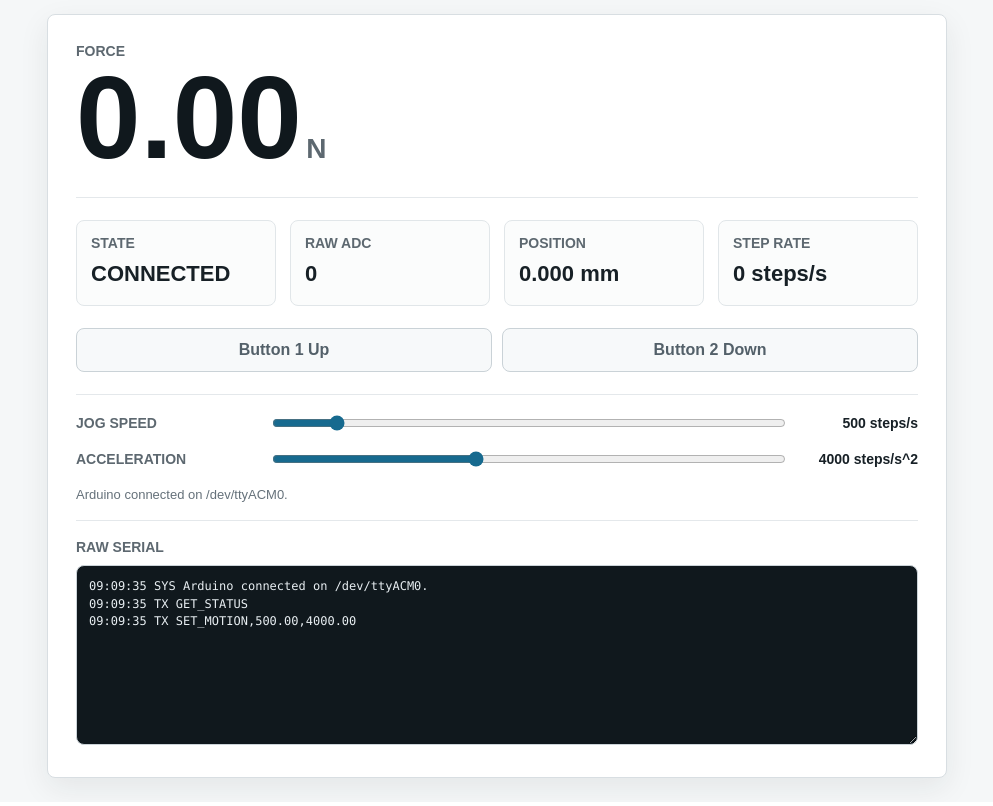
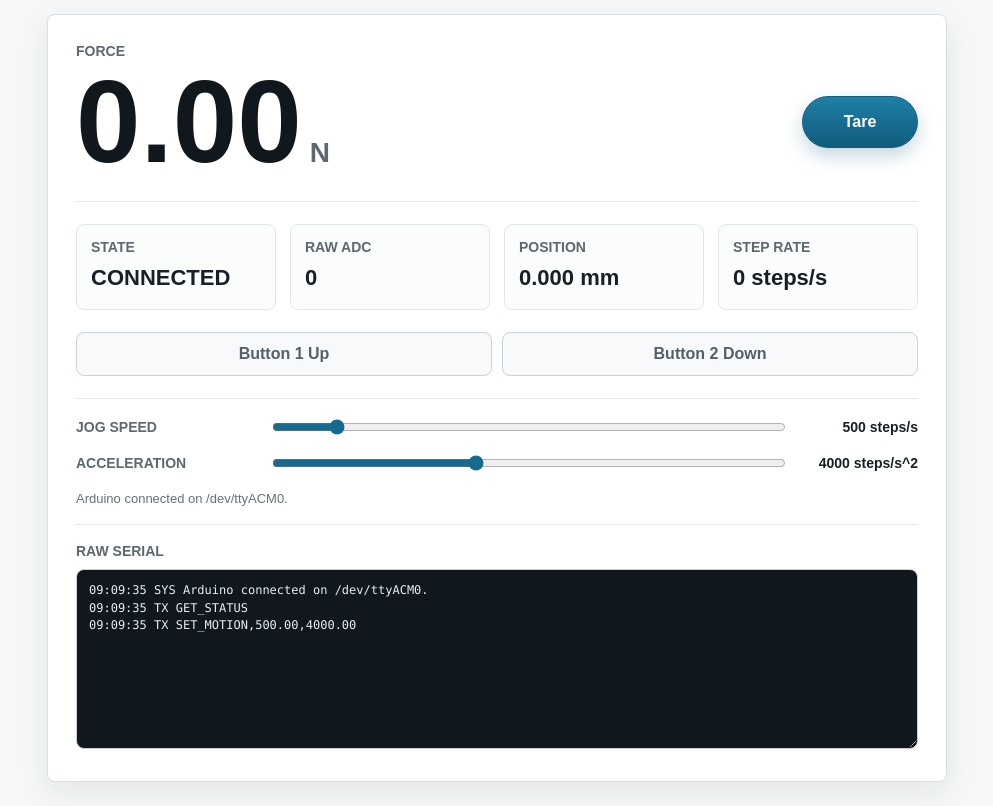
Before and after one commit to tporyzala/tensile-tester, a FastAPI app: page / in a window 1280 px wide. Shown: the part 56-862 px from the top of the page, without its empty margins (143-1136 px from the left). Run offline with FastAPI, Linux system fonts and the light colour scheme.

Commit message:
tare
button formatting

bug fix

```diff
--- a/src/app/main.py
+++ b/src/app/main.py
@@ -30,6 +30,9 @@ MOTION_ACCELERATION_DEFAULT = 4000.0
 MOTION_ACK_TIMEOUT_S = 2.0
 MOTION_COMMAND_ATTEMPTS = 3
 MOTION_RETRY_DELAY_S = 0.1
+TARE_ACK_TIMEOUT_S = 4.0
+TARE_COMMAND_ATTEMPTS = 3
+TARE_RETRY_DELAY_S = 0.1
 
 
 @dataclass(slots=True)
@@ -72,7 +75,15 @@ class MachinePayload:
     acceleration_steps_s2: float | None
 
 
-class MotionCommandError(RuntimeError):
+class MachineCommandError(RuntimeError):
+    pass
+
+
+class MotionCommandError(MachineCommandError):
+    pass
+
+
+class TareCommandError(MachineCommandError):
     pass
 
 
@@ -108,11 +119,14 @@ class SerialMonitor:
         self._task: asyncio.Task[None] | None = None
         self._stopped = asyncio.Event()
         self._write_lock = asyncio.Lock()
+        self._command_lock = asyncio.Lock()
         self._motion_lock = asyncio.Lock()
         self._motion_pending_until = 0.0
         self._motion_expected: tuple[float, float] | None = None
         self._motion_ack_future: asyncio.Future[tuple[float,
                                                       float]] | None = None
+        self._tare_pending_until = 0.0
+        self._tare_ack_future: asyncio.Future[None] | None = None
 
     async def start(self) -> None:
         self._stopped.clear()
@@ -146,7 +160,7 @@ class SerialMonitor:
             await asyncio.to_thread(write_and_flush)
 
     async def set_motion_settings(self, speed_steps_s: float, acceleration_steps_s2: float) -> tuple[float, float]:
-        async with self._motion_lock:
+        async with self._command_lock, self._motion_lock:
             # Treat each speed/acceleration update as a transaction that must be acknowledged.
             self.snapshot.jog_speed_steps_s = speed_steps_s
             self.snapshot.acceleration_steps_s2 = acceleration_steps_s2
@@ -162,6 +176,19 @@ class SerialMonitor:
                     "Arduino is disconnected; motion settings were not delivered.")
 
             return await self._send_motion_with_retries(speed_steps_s, acceleration_steps_s2)
+
+    async def tare_load(self) -> None:
+        async with self._command_lock:
+            # The Arduino owns the tare so future telemetry is truly zeroed at the controller.
+            self.snapshot.last_message = "Sending tare command."
+            self._tare_pending_until = time.monotonic() + TARE_ACK_TIMEOUT_S + 1.0
+            if self._serial is None:
+                self._log_serial(
+                    "SYS", "Not sent: ZERO_LOAD; Arduino is disconnected.")
+                raise TareCommandError(
+                    "Arduino is disconnected; tare command was not delivered.")
+
+            await self._send_tare_with_retries()
 
     async def _send_motion_with_retries(
         self,
@@ -213,6 +240,48 @@ class SerialMonitor:
         if self._motion_ack_future is ack_future:
             self._motion_ack_future = None
             self._motion_expected = None
+
+    async def _send_tare_with_retries(self) -> None:
+        last_error: Exception | None = None
+        for attempt in range(1, TARE_COMMAND_ATTEMPTS + 1):
+            try:
+                await self._send_tare_attempt()
+                return
+            except TimeoutError as exc:
+                last_error = exc
+                message = "Arduino did not acknowledge ZERO_LOAD before the timeout."
+            except TareCommandError as exc:
+                last_error = exc
+                message = str(exc)
+
+            if attempt < TARE_COMMAND_ATTEMPTS:
+                retry_message = (
+                    f"{message} Retrying ZERO_LOAD "
+                    f"({attempt + 1}/{TARE_COMMAND_ATTEMPTS})."
+                )
+                self.snapshot.last_message = retry_message
+                self._log_serial("SYS", retry_message)
+                await asyncio.sleep(TARE_RETRY_DELAY_S)
+
+        final_message = f"Arduino did not confirm ZERO_LOAD after {TARE_COMMAND_ATTEMPTS} attempts."
+        self.snapshot.last_message = final_message
+        self._log_serial("SYS", final_message)
+        raise TareCommandError(final_message) from last_error
+
+    async def _send_tare_attempt(self) -> None:
+        loop = asyncio.get_running_loop()
+        ack_future: asyncio.Future[None] = loop.create_future()
+        # The future is completed when the serial reader sees ACK,ZERO_LOAD.
+        self._tare_ack_future = ack_future
+        try:
+            await self.send("ZERO_LOAD")
+            await asyncio.wait_for(ack_future, timeout=TARE_ACK_TIMEOUT_S)
+        finally:
+            self._clear_tare_ack_state(ack_future)
+
+    def _clear_tare_ack_state(self, ack_future: asyncio.Future[None]) -> None:
+        if self._tare_ack_future is ack_future:
+            self._tare_ack_future = None
 
     async def _run(self) -> None:
         while not self._stopped.is_set():
@@ -333,22 +402,36 @@ class SerialMonitor:
                 )
             except ValueError:
                 self.snapshot.last_message = ",".join(parts)
+        elif command == "ZERO_LOAD":
+            self._tare_pending_until = 0.0
+            self.snapshot.force_n = 0.0
+            self.snapshot.last_message = "Load reading tared."
+            self._complete_tare_ack()
         else:
             self.snapshot.last_message = ",".join(parts)
         self.snapshot.updated_at = time.time()
 
     def _apply_error(self, parts: list[str]) -> None:
         message = ",".join(parts)
-        if parts[1].upper() == "UNKNOWN_COMMAND" and time.monotonic() < self._motion_pending_until:
+        motion_pending = self._motion_ack_future is not None and not self._motion_ack_future.done()
+        tare_pending = self._tare_ack_future is not None and not self._tare_ack_future.done()
+        if parts[1].upper() == "UNKNOWN_COMMAND" and (
+            time.monotonic() < self._motion_pending_until
+            or time.monotonic() < self._tare_pending_until
+        ):
             token = parts[2] if len(parts) >= 3 else ""
-            if token == "SET_MOTION":
+            if token == "SET_MOTION" and motion_pending:
                 message = "Arduino rejected SET_MOTION. Reflash the latest firmware."
+            elif token == "ZERO_LOAD" and tare_pending:
+                message = "Arduino rejected ZERO_LOAD. Reflash the latest firmware."
             elif token:
                 message = f"Arduino received an unknown or partial command token: {token}."
             else:
-                message = "Arduino received an unknown command while SET_MOTION was pending."
-        if self._motion_ack_future is not None and not self._motion_ack_future.done():
+                message = "Arduino received an unknown command while a command was pending."
+        if motion_pending:
             self._motion_ack_future.set_exception(MotionCommandError(message))
+        if tare_pending:
+            self._tare_ack_future.set_exception(TareCommandError(message))
         self.snapshot.last_message = message
         self.snapshot.updated_at = time.time()
 
@@ -393,6 +476,11 @@ class SerialMonitor:
                     f"{confirmed_speed:.0f} steps/s, {confirmed_acceleration:.0f} steps/s^2."
                 )
             )
+
+    def _complete_tare_ack(self) -> None:
+        if self._tare_ack_future is None or self._tare_ack_future.done():
+            return
+        self._tare_ack_future.set_result(None)
 
 
 config = AppConfig()
@@ -449,6 +537,17 @@ async def set_motion(request: Request) -> JSONResponse:
     return JSONResponse(data)
 
 
+@app.post("/api/tare")
+async def tare(request: Request) -> JSONResponse:
+    try:
+        await request.app.state.monitor.tare_load()
+    except TareCommandError as exc:
+        raise HTTPException(status_code=504, detail=str(exc)) from exc
+    data = request.app.state.monitor.public_snapshot()
+    data["tare_confirmed"] = True
+    return JSONResponse(data)
+
+
 @app.get("/health")
 async def health(request: Request) -> dict[str, object]:
     data = request.app.state.monitor.public_snapshot()
--- a/src/app/static/app.js
+++ b/src/app/static/app.js
@@ -3,6 +3,9 @@ let motionControlsActive = false;
 let motionLocalUntil = 0;
 let lastMotionSent = "";
 let serialAutoScroll = true;
+let tareInFlight = false;
+let lastConnected = false;
+let messageHoldUntil = 0;
 
 function number(value, digits) {
   const parsed = Number(value);
@@ -13,9 +16,21 @@ function setActive(id, active) {
   $(id).classList.toggle("active", Boolean(active));
 }
 
+function setMessage(text, holdMs = 0) {
+  $("message").textContent = text || "";
+  messageHoldUntil = holdMs > 0 ? Date.now() + holdMs : 0;
+}
+
 function updateMotionLabels() {
   $("speed-value").textContent = `${Number($("speed-slider").value).toFixed(0)} steps/s`;
   $("acceleration-value").textContent = `${Number($("acceleration-slider").value).toFixed(0)} steps/s^2`;
+}
+
+function updateTareButton() {
+  const button = $("tare-button");
+  button.disabled = tareInFlight;
+  button.textContent = tareInFlight ? "Taring" : "Tare";
+  button.classList.toggle("disconnected", !lastConnected);
 }
 
 function syncMotionControls(data) {
@@ -74,11 +89,43 @@ async function sendMotionUpdate() {
       } catch (_) {
       }
       lastMotionSent = "";
-      $("message").textContent = `Motion setting error: ${detail}`;
+      setMessage(`Motion setting error: ${detail}`, 5000);
     }
   } catch (error) {
     lastMotionSent = "";
-    $("message").textContent = `Motion setting error: ${error}`;
+    setMessage(`Motion setting error: ${error}`, 5000);
+  }
+}
+
+async function tareLoad() {
+  if (tareInFlight) {
+    return;
+  }
+
+  tareInFlight = true;
+  updateTareButton();
+  setMessage(lastConnected
+    ? "Taring load reading."
+    : "Trying tare; Arduino is not connected in the latest snapshot.");
+  try {
+    const response = await fetch("/api/tare", { method: "POST" });
+    if (!response.ok) {
+      let detail = `HTTP ${response.status}`;
+      try {
+        const data = await response.json();
+        detail = data.detail || detail;
+      } catch (_) {
+      }
+      setMessage(`Tare error: ${detail}`, 5000);
+      return;
+    }
+    const data = await response.json();
+    updatePage(data);
+  } catch (error) {
+    setMessage(`Tare error: ${error}`, 5000);
+  } finally {
+    tareInFlight = false;
+    updateTareButton();
   }
 }
 
@@ -98,10 +145,12 @@ function updateSerialLog(rawSerialLines) {
 }
 
 function updateConnection(connected) {
+  lastConnected = Boolean(connected);
   const connection = $("connection");
-  connection.textContent = connected ? "Connected" : "Disconnected";
-  connection.classList.toggle("connected", Boolean(connected));
-  connection.classList.toggle("disconnected", !connected);
+  connection.textContent = lastConnected ? "Connected" : "Disconnected";
+  connection.classList.toggle("connected", lastConnected);
+  connection.classList.toggle("disconnected", !lastConnected);
+  updateTareButton();
 }
 
 function updatePage(data) {
@@ -110,7 +159,11 @@ function updatePage(data) {
   $("raw").textContent = String(data.raw_adc ?? "--");
   $("position").textContent = `${number(data.position_mm, 3)} mm`;
   $("step-rate").textContent = `${number(data.step_rate_steps_s, 0)} steps/s`;
-  $("message").textContent = data.last_message || "";
+  if (data.tare_confirmed) {
+    setMessage(data.last_message || "Load reading tared.", 3000);
+  } else if (!tareInFlight && Date.now() >= messageHoldUntil) {
+    setMessage(data.last_message || "");
+  }
   syncMotionControls(data);
   updateSerialLog(data.raw_serial);
   updateConnection(data.connected);
@@ -126,7 +179,7 @@ async function refresh() {
     updatePage(data);
   } catch (error) {
     updateConnection(false);
-    $("message").textContent = `Web app error: ${error}`;
+    setMessage(`Web app error: ${error}`, 5000);
   }
 }
 
@@ -149,6 +202,9 @@ $("serial-log").addEventListener("scroll", () => {
     serialLog.scrollHeight - serialLog.scrollTop - serialLog.clientHeight < 12;
 });
 
+$("tare-button").addEventListener("click", tareLoad);
+
 updateMotionLabels();
+updateTareButton();
 refresh();
 window.setInterval(refresh, 250);
--- a/src/app/static/index.html
+++ b/src/app/static/index.html
@@ -4,8 +4,8 @@
   <meta charset="utf-8">
   <meta name="viewport" content="width=device-width, initial-scale=1">
   <title>Tensile Tester</title>
-  <link rel="stylesheet" href="/static/styles.css">
-  <script src="/static/app.js" defer></script>
+  <link rel="stylesheet" href="/static/styles.css?v=20260518-tare-click">
+  <script src="/static/app.js?v=20260518-tare-click" defer></script>
 </head>
 <body>
   <main>
@@ -16,9 +16,12 @@
     <section class="panel" aria-label="Live machine telemetry">
       <div class="force">
         <div class="label">Force</div>
-        <div>
-          <span id="force" class="force-value">--</span>
-          <span class="unit">N</span>
+        <div class="force-row">
+          <div class="force-reading">
+            <span id="force" class="force-value">--</span>
+            <span class="unit">N</span>
+          </div>
+          <button id="tare-button" class="tare-button" type="button" title="Zero the current load reading">Tare</button>
         </div>
       </div>
       <div class="grid">
--- a/src/app/static/styles.css
+++ b/src/app/static/styles.css
@@ -72,9 +72,24 @@ h1 {
 .force {
   display: grid;
   grid-template-columns: 1fr;
-  gap: 4px;
+  gap: 8px;
   padding-bottom: 24px;
   border-bottom: 1px solid #e4e8eb;
+}
+
+.force-row {
+  display: flex;
+  align-items: center;
+  justify-content: space-between;
+  gap: 20px;
+}
+
+.force-reading {
+  display: flex;
+  align-items: baseline;
+  gap: 8px;
+  min-width: 0;
+  flex: 1 1 auto;
 }
 
 .label {
@@ -90,6 +105,7 @@ h1 {
   font-weight: 800;
   letter-spacing: 0;
   color: #10181d;
+  min-width: 0;
   overflow-wrap: anywhere;
 }
 
@@ -97,6 +113,49 @@ h1 {
   color: #5d6870;
   font-size: 28px;
   font-weight: 700;
+}
+
+.tare-button {
+  position: relative;
+  z-index: 1;
+  flex: 0 0 auto;
+  min-width: 116px;
+  min-height: 52px;
+  border: 1px solid #105c7d;
+  border-radius: 999px;
+  padding: 12px 22px;
+  background: linear-gradient(180deg, #1f7fa6 0%, #105c7d 100%);
+  box-shadow: 0 8px 18px rgba(16, 92, 125, 0.24);
+  color: #ffffff;
+  font-size: 16px;
+  font-weight: 800;
+  cursor: pointer;
+  line-height: 1;
+}
+
+.tare-button:hover:not(:disabled) {
+  border-color: #0b4e6b;
+  background: linear-gradient(180deg, #258bb4 0%, #0f5573 100%);
+  box-shadow: 0 10px 22px rgba(16, 92, 125, 0.3);
+}
+
+.tare-button.disconnected:not(:disabled) {
+  border-color: #8c969d;
+  background: linear-gradient(180deg, #7b8a93 0%, #5d6870 100%);
+  box-shadow: 0 8px 18px rgba(93, 104, 112, 0.18);
+}
+
+.tare-button:active:not(:disabled) {
+  transform: translateY(1px);
+  box-shadow: 0 5px 12px rgba(16, 92, 125, 0.22);
+}
+
+.tare-button:disabled {
+  border-color: #bdc7cd;
+  background: #e4e8eb;
+  box-shadow: none;
+  color: #6e7981;
+  cursor: not-allowed;
 }
 
 .grid {
@@ -221,6 +280,16 @@ input[type="range"] {
     grid-template-columns: repeat(2, minmax(0, 1fr));
   }
 
+  .force-row {
+    align-items: flex-start;
+    flex-direction: column;
+    gap: 12px;
+  }
+
+  .tare-button {
+    width: 100%;
+  }
+
   .control-row {
     grid-template-columns: 1fr;
     gap: 8px;
```
Also changed, not shown: src/README.md, 2 other files.
